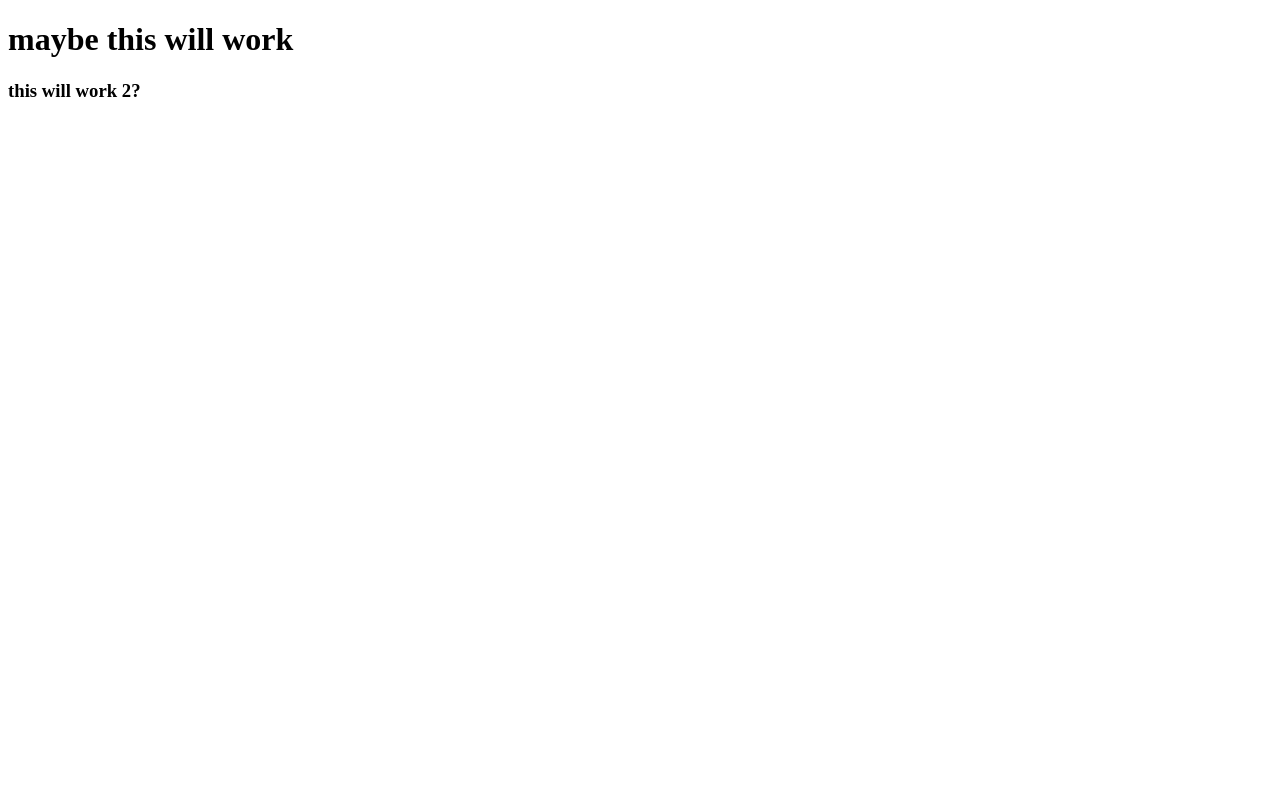
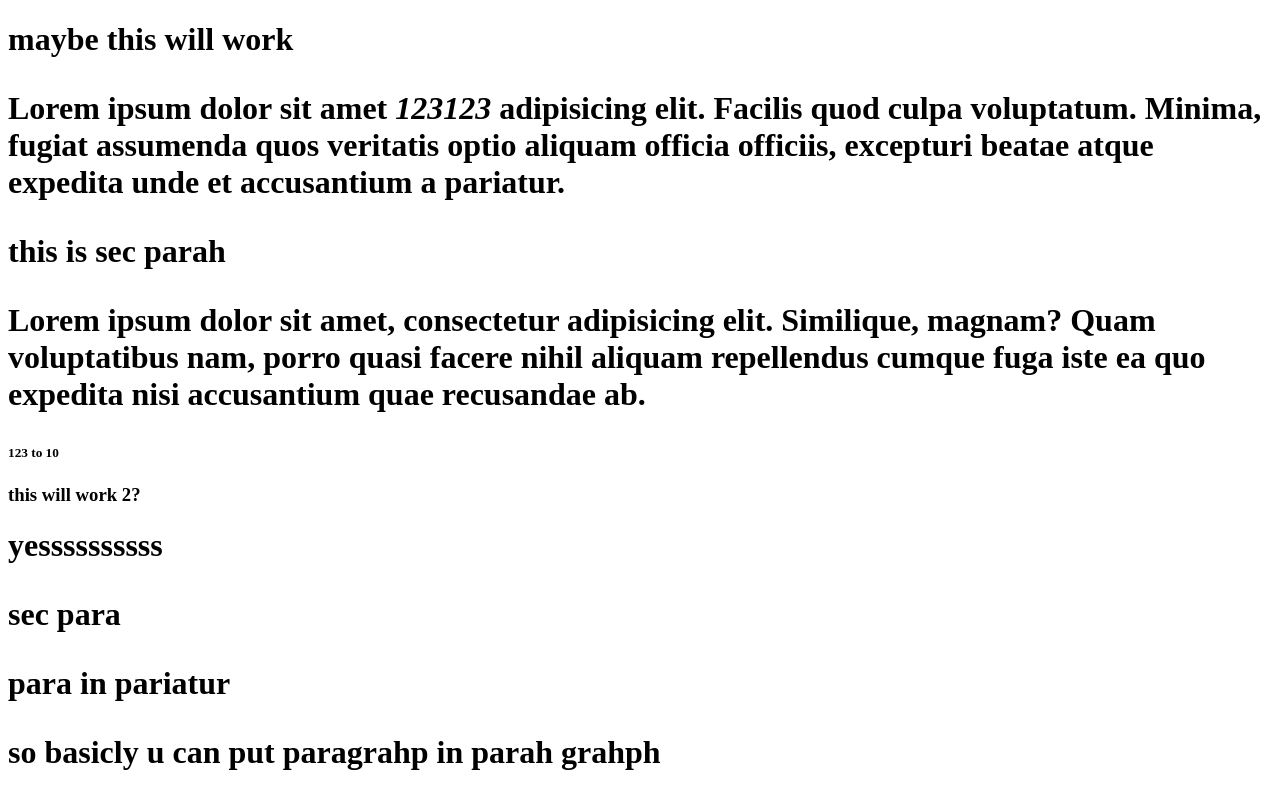
Before and after one commit to k7ler07/git_test, a plain HTML site: page html-boilerplate/index.html in a window 1280 px wide. Drawn offline with Linux system fonts and the light colour scheme.

Commit message:
html-boilerplate/

```diff
--- a/html-boilerplate/index.html
+++ b/html-boilerplate/index.html
@@ -13,11 +13,40 @@
 <body>
     <h1>
         maybe this will work
+        <p>Lorem ipsum dolor sit amet  <em>123123</em> adipisicing elit. Facilis quod culpa voluptatum. Minima, fugiat assumenda quos veritatis optio aliquam officia officiis, excepturi beatae atque expedita unde et accusantium a pariatur.
+
+        </p>
+            this is sec parah
+        <p>
+
+
+
+            Lorem ipsum dolor sit amet, consectetur adipisicing elit. Similique, magnam? Quam voluptatibus nam, porro quasi facere nihil aliquam repellendus cumque fuga iste ea quo expedita nisi accusantium quae recusandae ab.
+        </p>
     </h1>
-
+     <!-- this is commne its auto correct just put arrow-->
+    <h5>
+    <strong>123 to 10</strong>
+    </h5>
     <h3>
         this will work 2?
     </h3>
+
+
+
+    <h1>
+
+        <strong>
+            yessssssssss <!--   so this is comment-->
+        </strong>
+        <P>
+            sec para
+            <p>para in pariatur</p>
+
+
+            <P>so basicly u can put paragrahp in parah grahph</P>
+        </P>
+    </h1>
 
 
 
```
